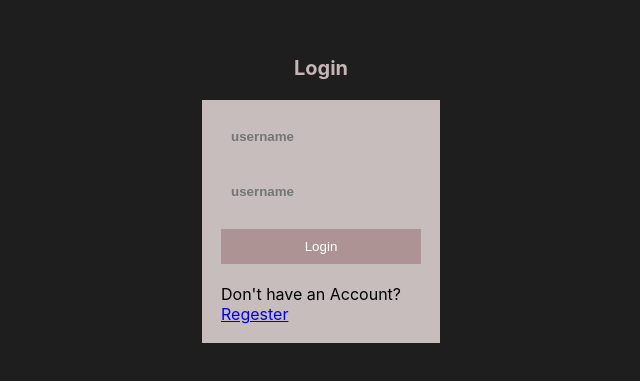
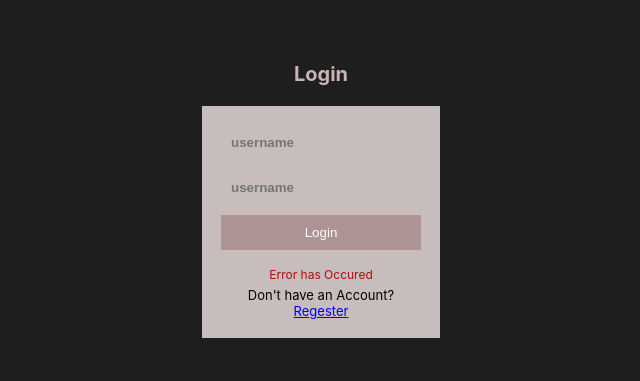
Before and after one commit to aalsaedi265/super_blog, a React (Create React App) app: page /login in a window 1280 px wide. Shown: the part 207-588 px from the top of the page, without its empty margins (319-959 px from the left). Built offline with nearby package versions, Linux system fonts and the light colour scheme.

Commit message:
working on login

```diff
--- a/src/pages/Login.jsx
+++ b/src/pages/Login.jsx
@@ -9,6 +9,7 @@ function Login() {
             <input type="text" placeholder="username"/>
             <input type="text" placeholder="username"/>
             <button>Login</button>
+            <p>Error has Occured</p>
             <span>Don't have an Account? <Link to= "/regester">Regester</Link></span>
         </form>
     </div>
--- a/src/style.scss
+++ b/src/style.scss
@@ -1,6 +1,7 @@
 $darkBackground: rgb(30, 30, 30);
 
 //login & regestaion
+
 .auth{
     display: flex;
     flex-direction: column;
@@ -16,7 +17,7 @@ $darkBackground: rgb(30, 30, 30);
     form{
         display: flex;
         flex-direction: column;
-        gap: 20px;
+        gap: 10px;
         padding: 19px;
         width:200px;
         background-color: rgb(199, 189, 189);
@@ -35,6 +36,19 @@ $darkBackground: rgb(30, 30, 30);
         background-color: rgb(173, 147, 147);
         color:white;
         cursor: pointer;
+        margin-bottom: -5px;
+    }
+    p{
+        font-size: 12px;
+        color:rgb(177, 12, 12);
+        text-align: center;
+        margin-bottom: -5px;
+    }
+    span{
+        display: flex;
+        flex-direction: column;
+        font-size: 13px;
+        text-align: center;
     }
 
 }
```
